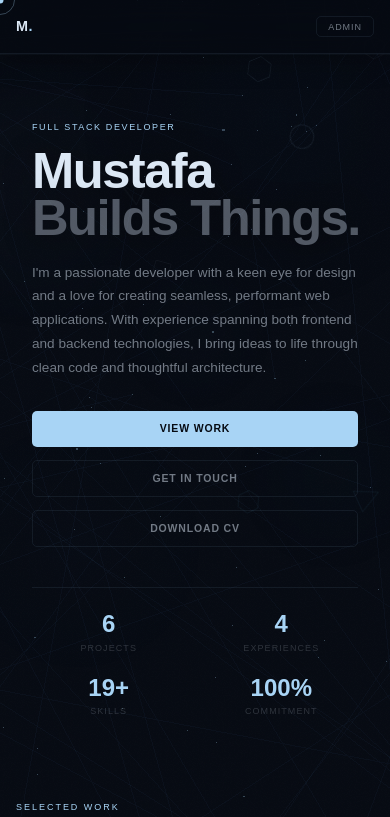
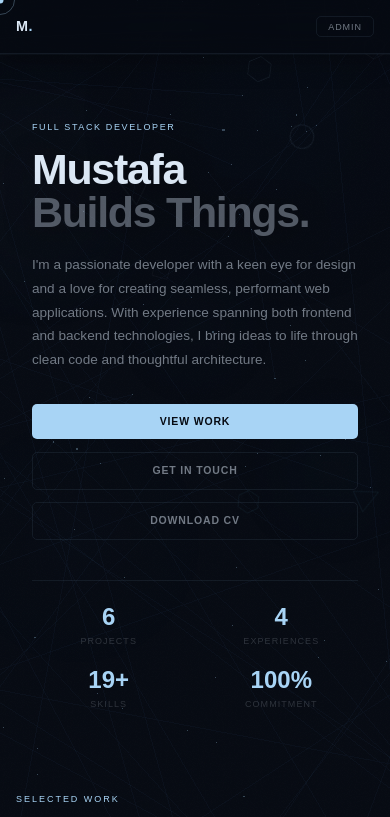
Before and after one commit to Mustafa-exe/Potrfolio, a React (Vite) app: page / in a window 390 px wide. Shown: the top 817 px of the page. Built offline with nearby package versions, Linux system fonts and the light colour scheme; no server answers; the database is empty.

Commit message:
Fix hero name overflow - use smaller responsive font size instead of nowrap

```diff
--- a/src/index.css
+++ b/src/index.css
@@ -86,11 +86,6 @@ nav{position:fixed;top:0;left:0;right:0;z-index:200;display:flex;align-items:cen
 .h-eye{font-size:11px;letter-spacing:.22em;text-transform:uppercase;color:var(--ice);margin-bottom:1.5rem;opacity:0;animation:fu .9s ease .3s forwards}
 .h-name{font-family:var(--fd);font-size:clamp(3.8rem,9vw,8.5rem);font-weight:800;line-height:.92;letter-spacing:-.035em;margin-bottom:1.8rem;opacity:0;animation:fu .9s ease .5s forwards;word-wrap:break-word;overflow-wrap:break-word}
 .h-name .dim{color:rgba(194,207,224,.4)}
-
-/* Prevent name from breaking mid-word */
-@media(max-width:768px){
-  .h-name{white-space:nowrap;overflow:visible}
-}
 .h-bio{max-width:430px;font-size:.95rem;color:var(--muted);font-weight:300;line-height:1.9;margin-bottom:2.8rem;opacity:0;animation:fu .9s ease .7s forwards}
 .h-cta{display:flex;gap:1rem;align-items:center;opacity:0;animation:fu .9s ease .9s forwards;flex-wrap:wrap}
 .btn-i{padding:.7rem 2rem;background:var(--ice);color:var(--bg);font-family:var(--fd);font-weight:700;font-size:12px;letter-spacing:.08em;text-transform:uppercase;border:none;border-radius:5px;cursor:none;transition:opacity .2s,transform .2s;text-decoration:none;display:inline-flex;align-items:center;justify-content:center;white-space:nowrap}
--- a/src/mobile-fix.css
+++ b/src/mobile-fix.css
@@ -9,9 +9,10 @@
     overflow: visible !important;
   }
 
-  /* Prevent Mustafa from breaking */
+  /* Fix hero name sizing for mobile - smaller font to prevent overflow */
   .h-name {
-    white-space: nowrap !important;
+    font-size: clamp(2rem, 10vw, 4rem) !important;
+    line-height: 1 !important;
   }
 
   /* Reduce top padding on mobile */
@@ -52,6 +53,11 @@
 }
 
 @media (max-width: 480px) {
+  /* Smaller hero name on small phones */
+  .h-name {
+    font-size: clamp(1.8rem, 11vw, 3.5rem) !important;
+  }
+
   /* Even less padding on small phones */
   #hero {
     padding-top: 4.5rem !important;
```
